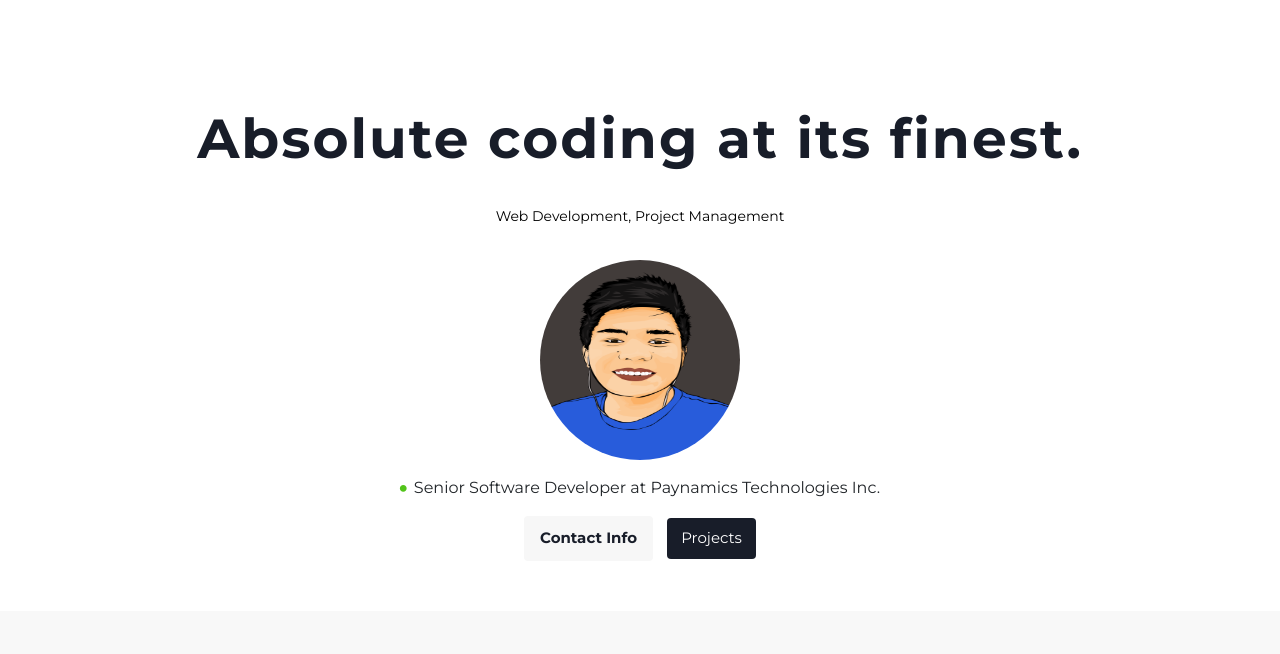
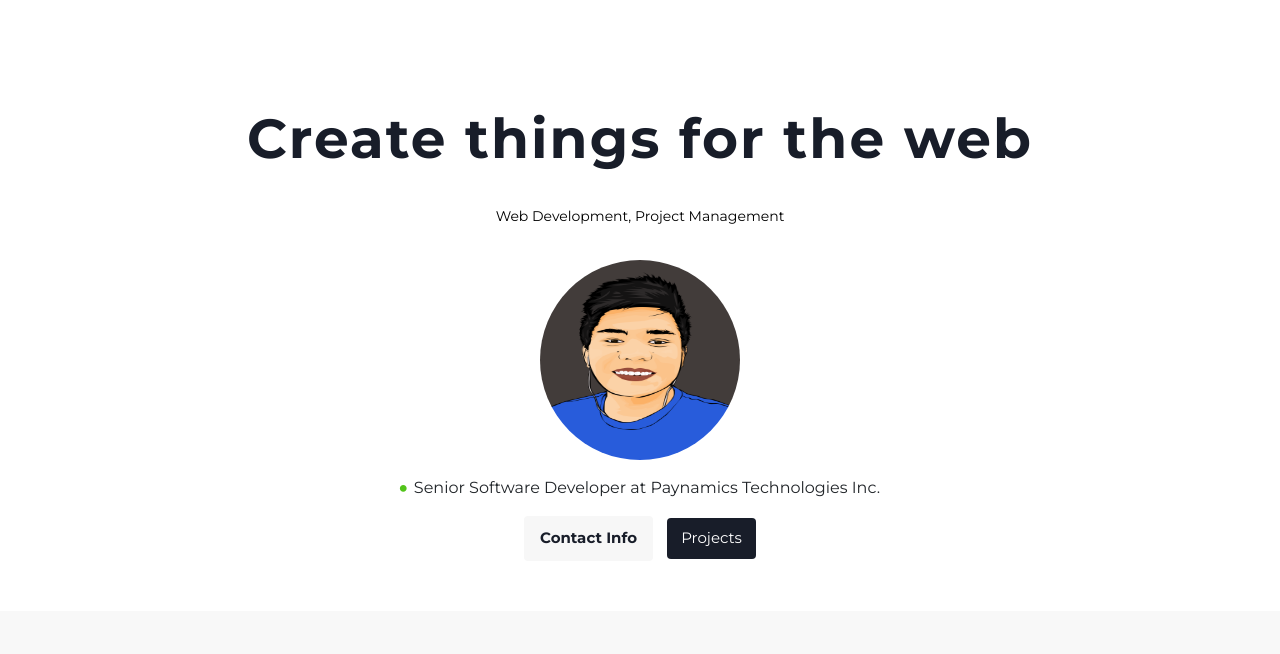
Before and after one commit to pash0107/jshpasia-portfolio, a website built with webpack: page index.html in a window 1280 px wide. Shown: the part 146-800 px from the top of the page. Built offline with nearby package versions, Linux system fonts and the light colour scheme; files whose address does not match are found by name.

Commit message:
Update index.html

```diff
--- a/index.html
+++ b/index.html
@@ -67,7 +67,7 @@
 		</nav>
 
 		<div class="container fh5co-hero-inner">
-			<h1 class="animated fadeIn wow" data-wow-delay="0.4s">Absolute coding at its finest.</h1>
+			<h1 class="animated fadeIn wow" data-wow-delay="0.4s">Create things for the web</h1>
 			<p class="animated fadeIn wow" data-wow-delay="0.67s">Web Development, Project Management</p>
 			<div class="my-3 banner__img-container">
 				<img src="img/Josh.png" alt="" class="img-fluid banner__img animated fadeInRight wow" data-wow-delay="1s">
```
